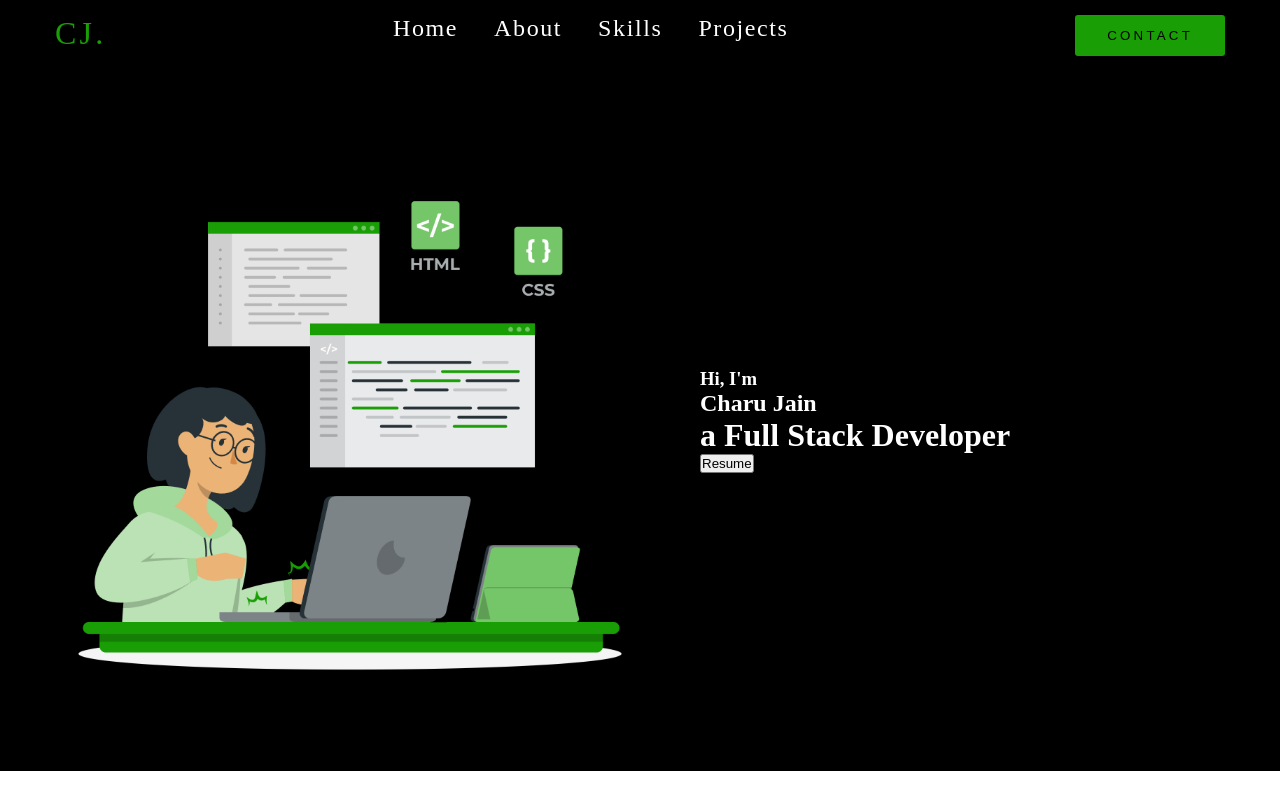
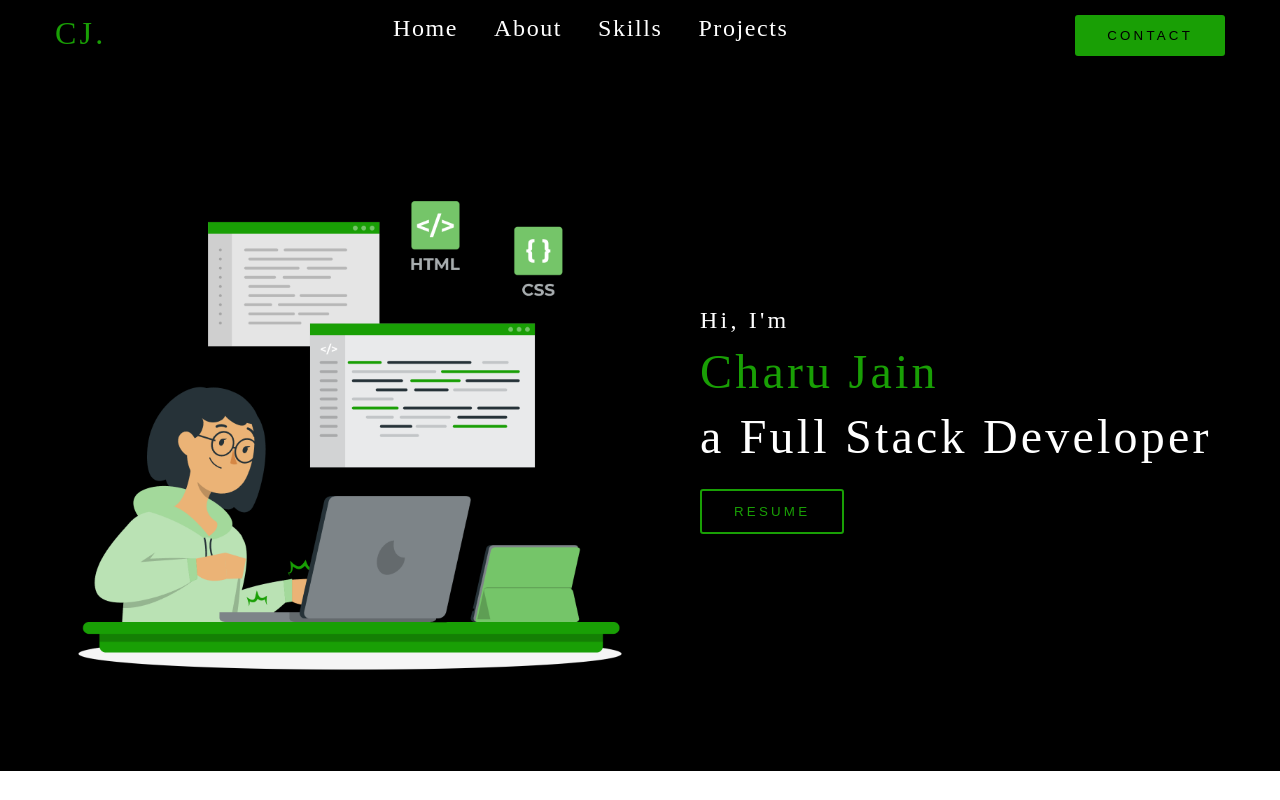
Before and after one commit to charuzain/my-portfolio, a plain HTML site: page index.html in a window 1280 px wide. Drawn offline with Linux system fonts and the light colour scheme.

Commit message:
Style hero section

```diff
--- a/css/style.css
+++ b/css/style.css
@@ -67,10 +67,11 @@ nav .links a:hover{
   color: var(--primary)
 }
 
-img {
+/* img {
   width: 700px;
 
-}
+} */
+
 
 .hero{
   color: var(--pure);
@@ -79,3 +80,41 @@ img {
   align-items: center;
   /* justify-content: flex-end */
 }
+
+.hero-image img{
+   width: 700px;
+
+}
+.hero-content h3{
+  font-weight: lighter;
+  margin-bottom: 10px;
+  font-size: 1.5rem;
+  letter-spacing: 0.2rem;
+}
+.hero-content h2{
+  font-weight: lighter;
+  margin-bottom: 10px;
+  font-size: 3rem;
+  letter-spacing: 0.2rem;
+  color:var(--primary)
+}
+.hero-content h1{
+ font-weight: lighter;
+  margin-bottom: 10px;
+  font-size: 3rem;
+  letter-spacing: 0.2rem;
+}
+.hero-content button{
+  background: transparent;
+  color:var(--primary);
+  border: none;
+  border: 2px solid var(--primary);
+  padding: 0.8rem 2rem;
+  margin-top: 15px;
+  text-transform: uppercase;
+  cursor: pointer;
+  letter-spacing: 0.2rem;
+  border-radius: 3px;
+
+
+}
```
